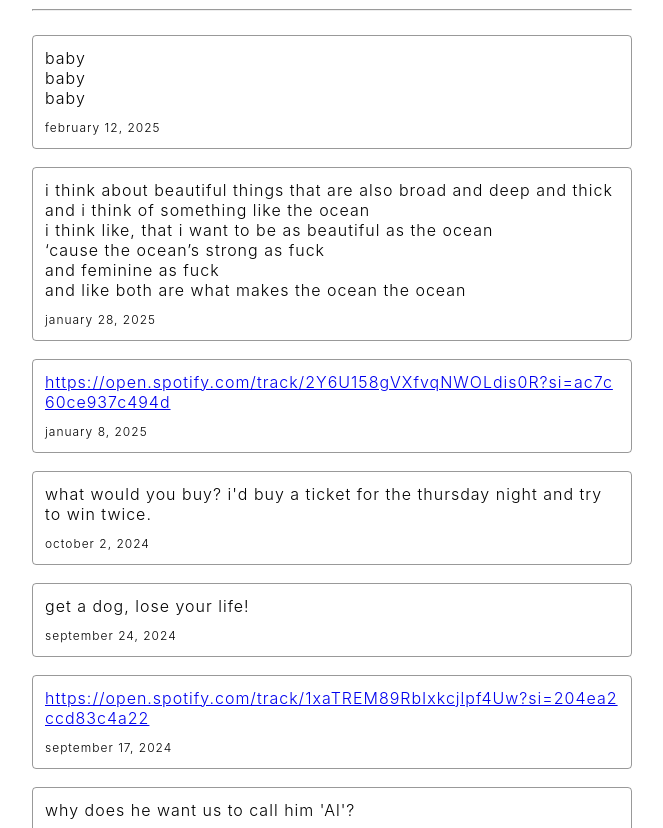
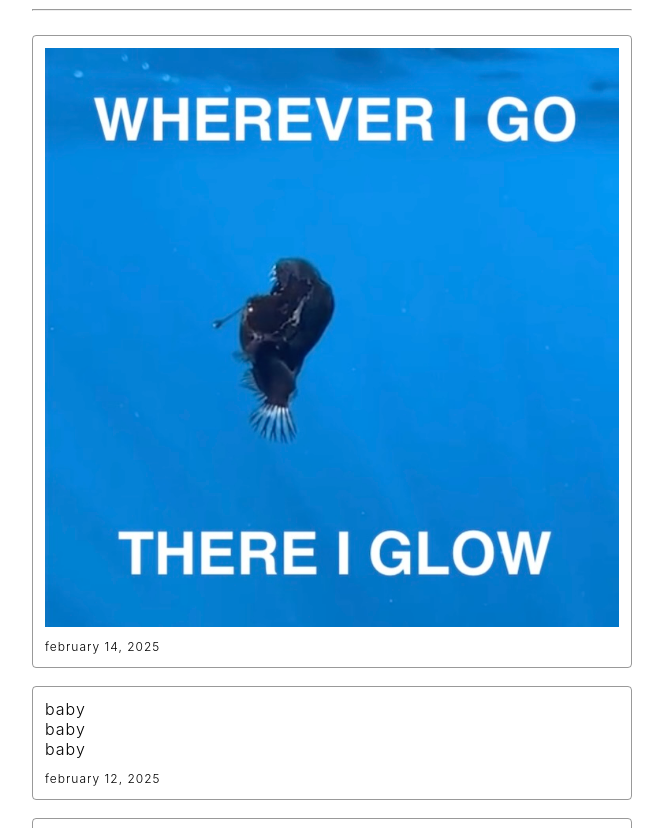
Before and after one commit to trevorlitsey/tweets, a plain HTML site: page index.html in a window 1280 px wide. Shown: the part 115-943 px from the top of the page, without its empty margins (308-971 px from the left). Drawn offline with Linux system fonts and the light colour scheme.

Commit message:
wherever i go, there i glow

```diff
--- a/index.html
+++ b/index.html
@@ -98,6 +98,12 @@
       <ul>
         <li>
           <p>
+            <img src="./anglerfish.jpg" />
+          </p>
+          <time datetime="2025-02-14">february 14, 2025</time>
+        </li>
+        <li>
+          <p>
             baby<br/>
             baby<br/>
             baby
```
Also changed, not shown: anglerfish.jpg (added).
